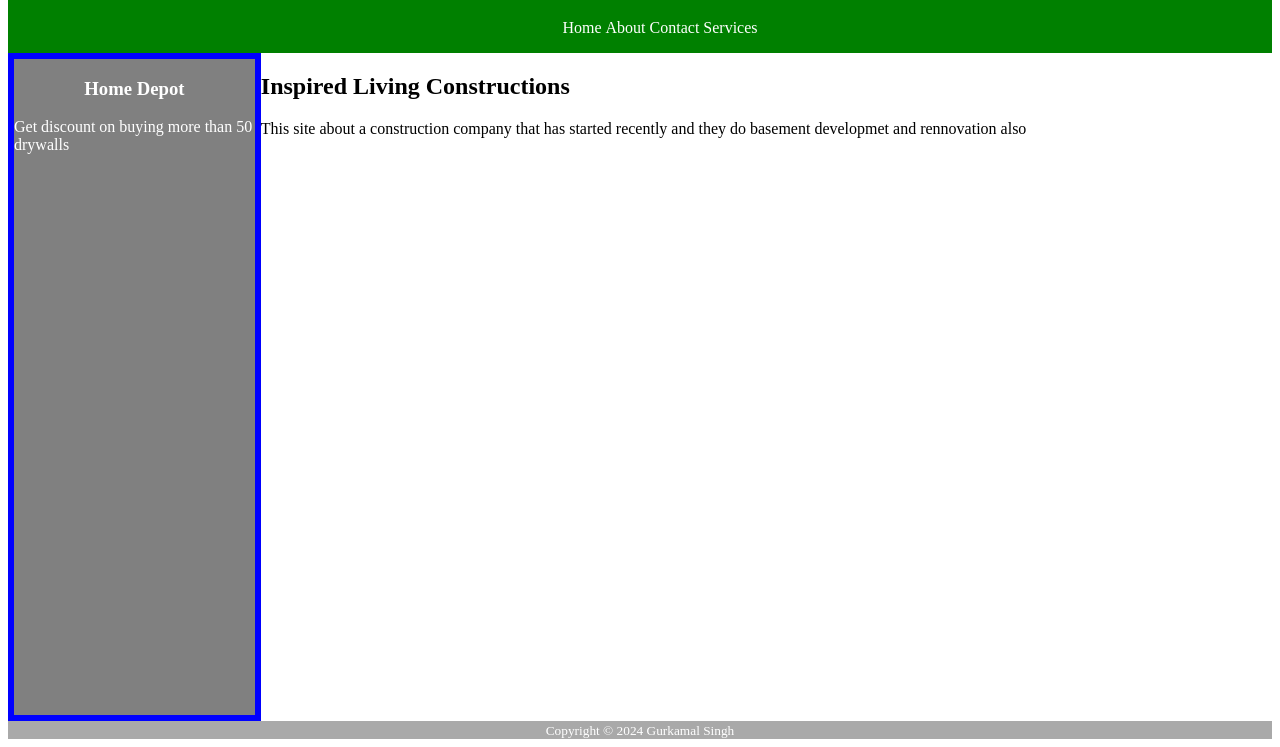
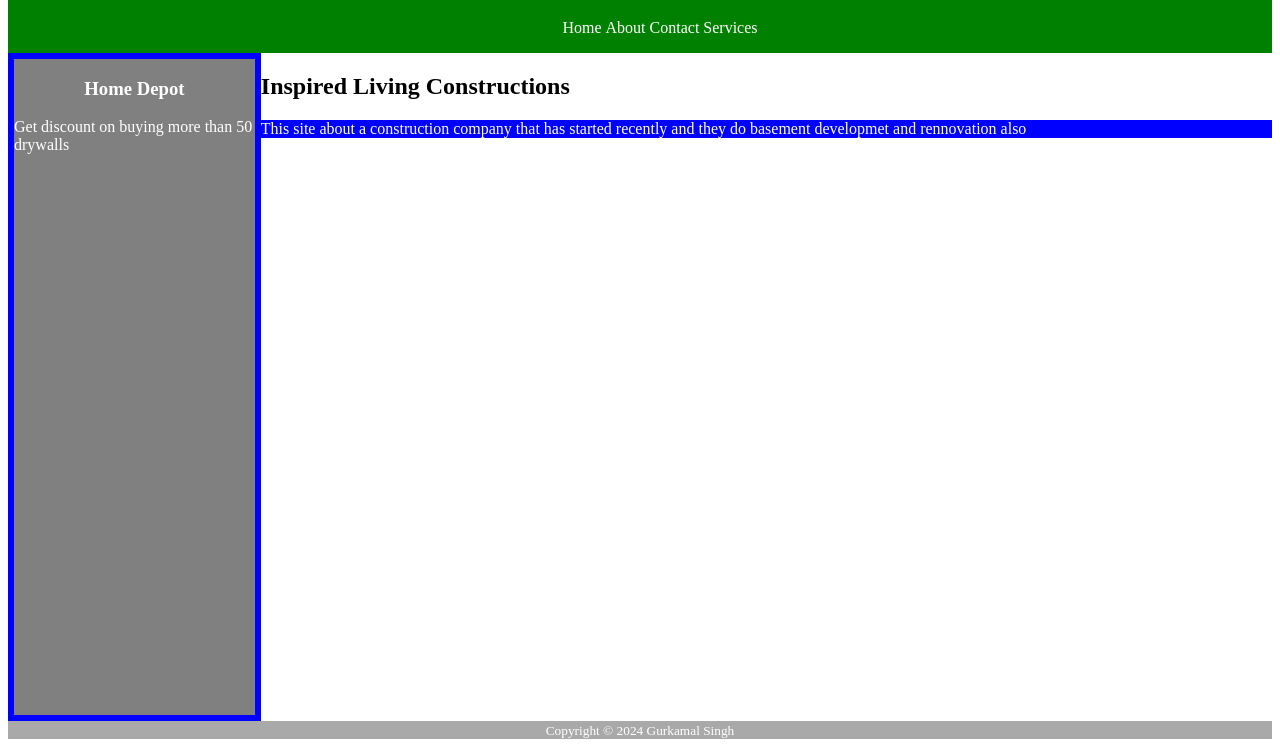
Before and after one commit to Dhillon66/Responsive-website-week-5, a plain HTML site: page index.html in a window 1280 px wide. Shown: the part 69-816 px from the top of the page. Drawn offline with Linux system fonts and the light colour scheme.

Commit message:
id made of hh in paragraph tag to make visible and invisiblee on different media queries

```diff
--- a/index.html
+++ b/index.html
@@ -23,7 +23,7 @@
 	</header>
 	<main>
 		<h2>Inspired Living Constructions</h2>
-		<p>This site about a construction company that has started recently and they do basement developmet and rennovation also</p>
+		<p id="hh">This site about a construction company that has started recently and they do basement developmet and rennovation also</p>
 	</main>
 	<aside>
 		<h3>Home Depot</h3>
--- a/styles.css
+++ b/styles.css
@@ -44,6 +44,11 @@ main{
 	grid-area:main;
 }
 
+#hh{
+	background-color:blue;
+	color:white;
+}
+
 footer{
 	grid-area:footer;
 	background-color:darkgrey;
@@ -61,3 +66,7 @@ footer{
 		grid-template-columns:1fr;
 		grid-template-rows:auto 2fr 2fr auto;
 	}
+	#hh{
+		display:none;
+	}
+}
```
